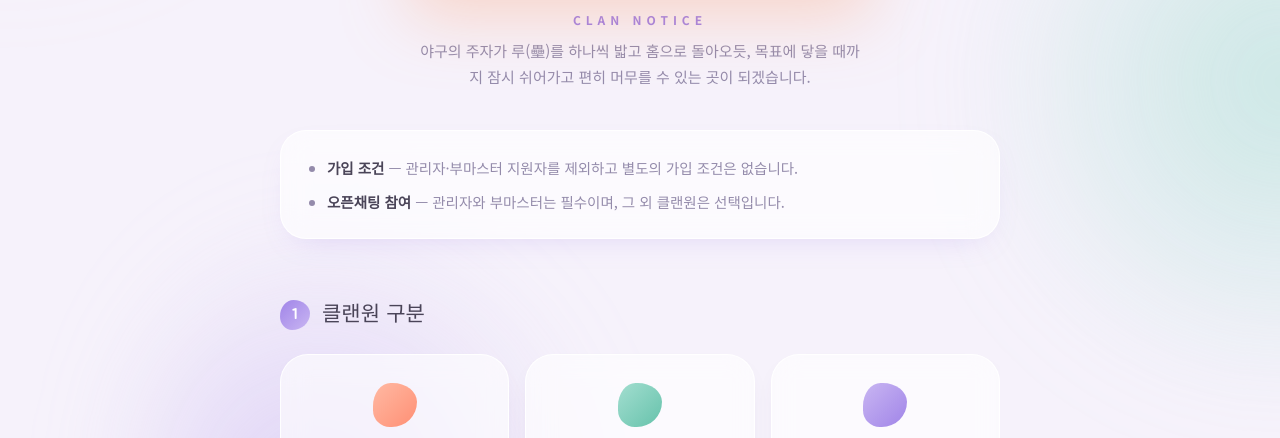
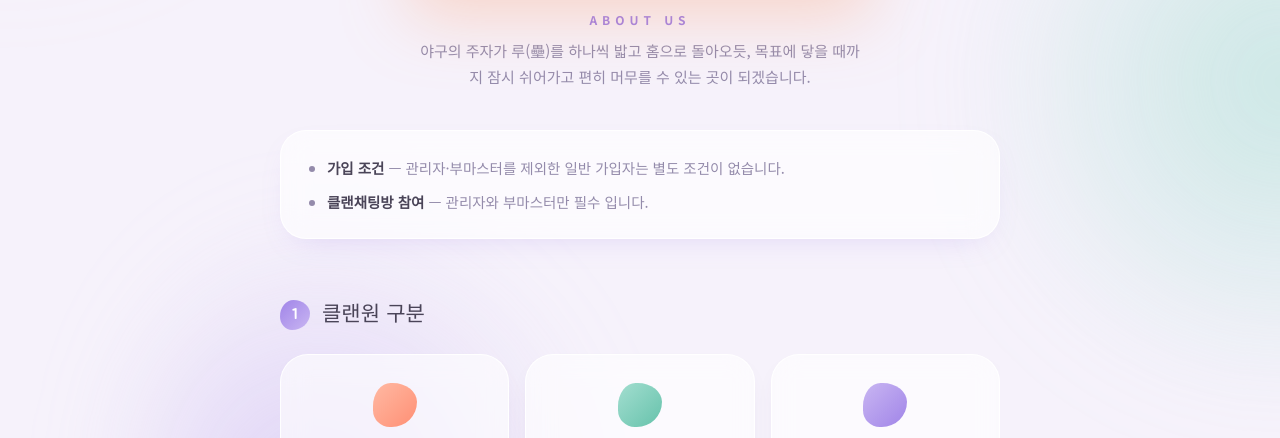
Before and after one commit to yesslsong30-prog/Clan, a plain HTML site: page index.html in a window 1280 px wide. Shown: the part 332-770 px from the top of the page. Drawn offline with Linux system fonts and the light colour scheme; files whose address does not match are found by name.

Commit message:
Update index.html

```diff
--- a/index.html
+++ b/index.html
@@ -338,14 +338,14 @@
       <img class="hero-logo" src="assets/gwiru-logo.png" alt="귀루 歸壘" width="1672" height="941">
     </picture>
     <h1 class="visually-hidden">귀루 <span class="hanja">歸壘</span></h1>
-    <div class="eyebrow">CLAN NOTICE</div>
+    <div class="eyebrow">About Us</div>
     <p class="sub">야구의 주자가 루(壘)를 하나씩 밟고 홈으로 돌아오듯, 목표에 닿을 때까지 잠시 쉬어가고 편히 머무를 수 있는 곳이 되겠습니다.</p>
   </header>
 
   <div class="notice">
     <ul>
-      <li><b>가입 조건</b> — 관리자·부마스터 지원자를 제외하고 별도의 가입 조건은 없습니다.</li>
-      <li><b>오픈채팅 참여</b> — 관리자와 부마스터는 필수이며, 그 외 클랜원은 선택입니다.</li>
+      <li><b>가입 조건</b> — 관리자·부마스터를 제외한 일반 가입자는 별도 조건이 없습니다.</li>
+      <li><b>클랜채팅방 참여</b> — 관리자와 부마스터만 필수 입니다.</li>
     </ul>
   </div>
 
```
